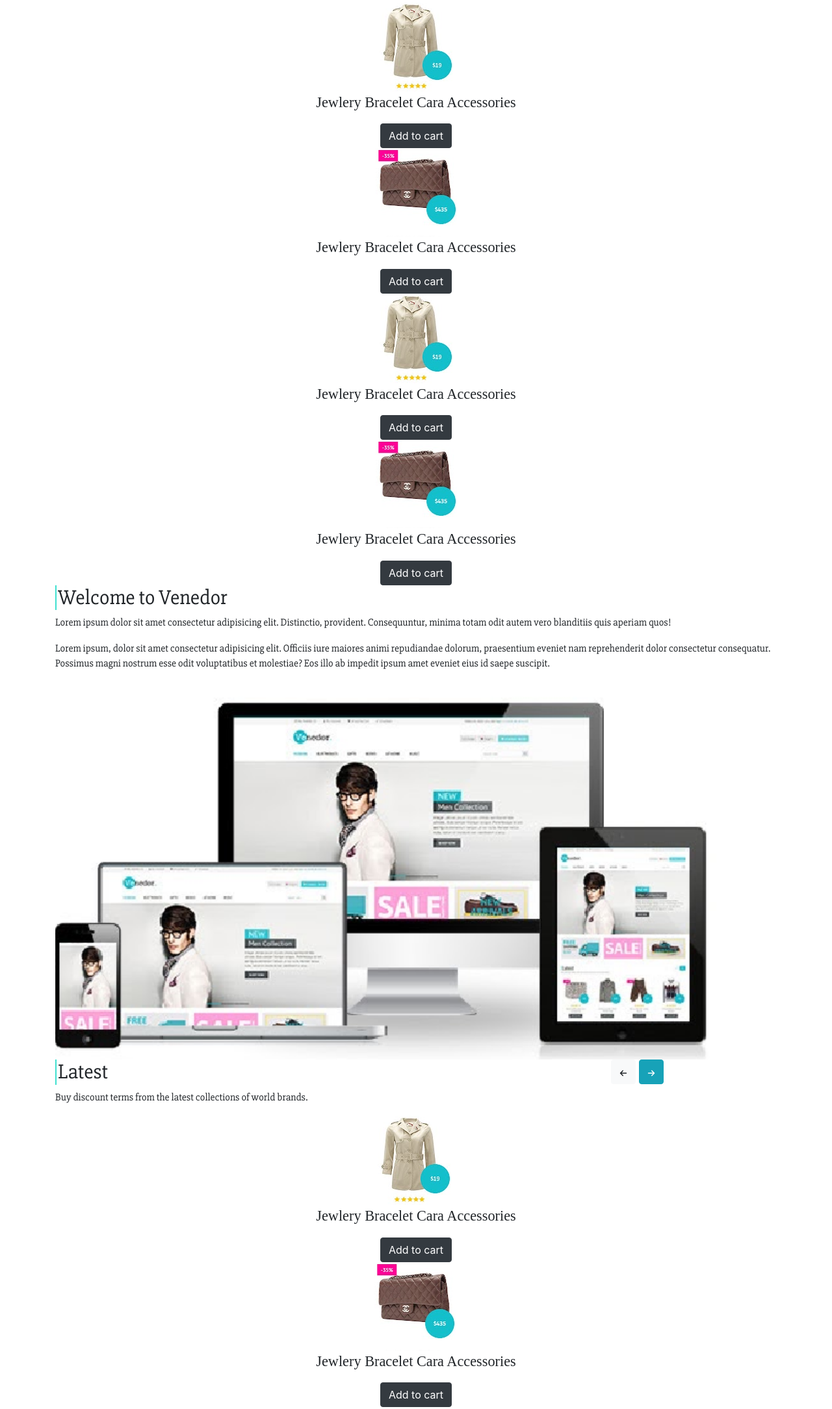
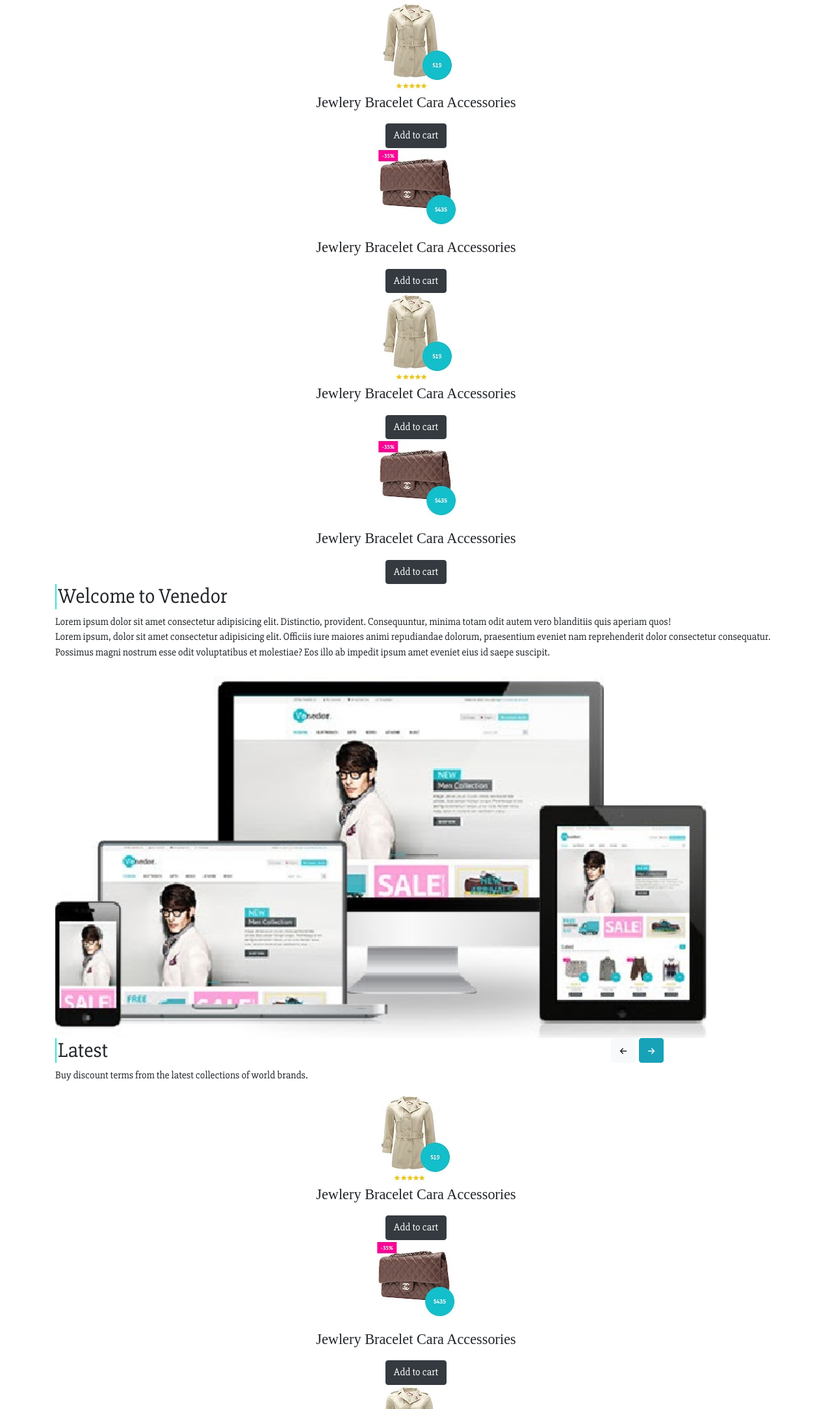
Before and after one commit to AzulPandaz/Venedor, a plain HTML site: page index.html in a window 1280 px wide. Shown: the part 1510-3679 px from the top of the page at 65% size. Drawn offline with nearby package versions, Linux system fonts and the light colour scheme.

Commit message:
last commit of day 1

```diff
--- a/index.html
+++ b/index.html
@@ -220,28 +220,28 @@
                         <p class="item-name">
                             Jewlery Bracelet Cara Accessories
                         </p>
-                        <button type="button" class="btn btn-dark">Add to cart</button>
+                        <button type="button" class="btn btn-dark"><p class="text main-text">Add to cart</p></button>
                     </div>
                     <div class="col-12 discounted-items text-center">
                         <img src="Media/bag.PNG" alt="">
                         <p class="item-name">
                             Jewlery Bracelet Cara Accessories
                         </p>
-                        <button type="button" class="btn btn-dark">Add to cart</button>
+                        <button type="button" class="btn btn-dark"><p class="text main-text">Add to cart</p></button>
                     </div>
                     <div class="col-12 discounted-items text-center">
                         <img src="Media/knittedsweater.PNG" alt="">
                         <p class="item-name">
                             Jewlery Bracelet Cara Accessories
                         </p>
-                        <button type="button" class="btn btn-dark">Add to cart</button>
+                        <button type="button" class="btn btn-dark"><p class="text main-text">Add to cart</p></button>
                     </div>
                     <div class="col-12 discounted-items text-center">
                         <img src="Media/bag.PNG" alt="">
                         <p class="item-name">
                             Jewlery Bracelet Cara Accessories
                         </p>
-                        <button type="button" class="btn btn-dark">Add to cart</button>
+                        <button type="button" class="btn btn-dark"><p class="text main-text">Add to cart</p></button>
                     </div>
                 </div>
             </section>
@@ -295,7 +295,7 @@
                         <p class="item-name">
                             Jewlery Bracelet Cara Accessories
                         </p>
-                        <button type="button" class="btn btn-dark">Add to cart</button>
+                        <button type="button" class="btn btn-dark"><p class="text main-text">Add to cart</p></button>
                     </div>
                     <div class="col-12 discounted-items text-center">
                         <img src="Media/bag.PNG" alt="">
@@ -303,7 +303,7 @@
                         <p class="item-name">
                             Jewlery Bracelet Cara Accessories
                         </p>
-                        <button type="button" class="btn btn-dark">Add to cart</button>
+                        <button type="button" class="btn btn-dark"><p class="text main-text">Add to cart</p></button>
                     </div>
                     <div class="col-12 discounted-items text-center">
                         <img src="Media/knittedsweater.PNG" alt="">
@@ -311,7 +311,7 @@
                         <p class="item-name">
                             Jewlery Bracelet Cara Accessories
                         </p>
-                        <button type="button" class="btn btn-dark">Add to cart</button>
+                        <button type="button" class="btn btn-dark"><p class="text main-text">Add to cart</p></button>
                     </div>
                     <div class="col-12 discounted-items text-center">
                         <img src="Media/bag.PNG" alt="">
@@ -319,7 +319,7 @@
                         <p class="item-name">
                             Jewlery Bracelet Cara Accessories
                         </p>
-                        <button type="button" class="btn btn-dark">Add to cart</button>
+                        <button type="button" class="btn btn-dark"><p class="text main-text">Add to cart</p></button>
                     </div>
                 </div>
             </section>
--- a/style/style.css
+++ b/style/style.css
@@ -11,6 +11,9 @@
 .text{
     font-size: calc(12px + (20 - 15) * ((100vw - 300px) / (1600 - 300)));
     font-family: 'Slabo 27px', serif;
+}
+.main-text{
+    margin: 0px;
 }
 
 .nav{
```
